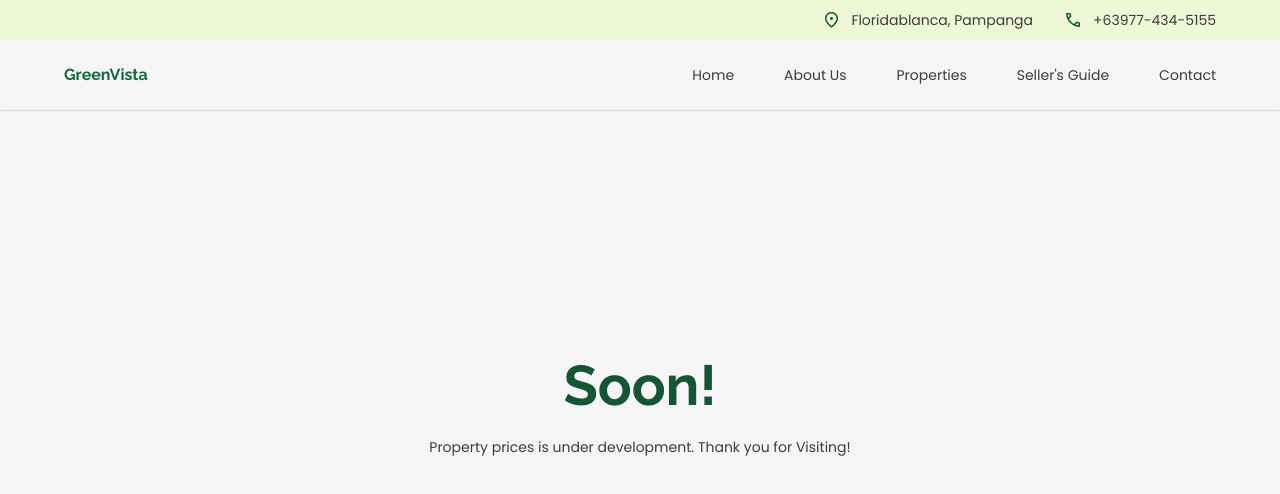
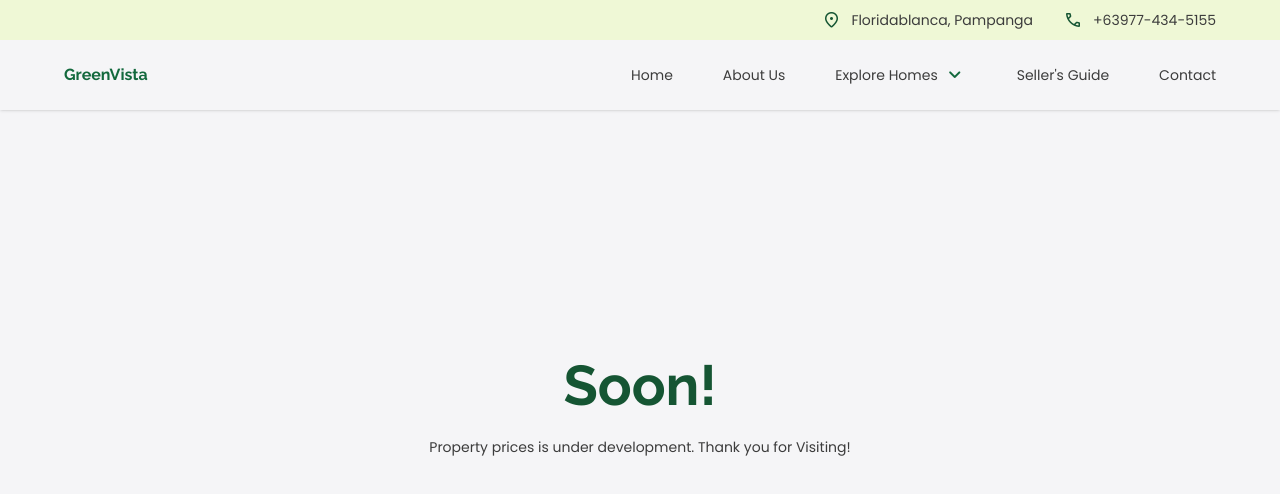
Before and after one commit to ejwebdev/greenvista, a React (Vite) app: page /#/price-lists in a window 1280 px wide. Shown: the top 494 px of the page. Built offline with nearby package versions, Linux system fonts and the light colour scheme.

Commit message:
Tailwind and React

```diff
--- a/src/components/header-page/Header.jsx
+++ b/src/components/header-page/Header.jsx
@@ -1,3 +1,4 @@
+import { Link } from "react-router-dom";
 import { useState, useEffect } from "react";
 import { useNavigate } from "react-router-dom";
 import "./header.css";
@@ -42,6 +43,11 @@ function Header() {
         setIsMenuOpen(!isMenuOpen);
     };
 
+    const [isDropdownOpen, setIsDropdownOpen] = useState(false);
+    const toggleDropdown = () => {
+        setIsDropdownOpen(!isDropdownOpen);
+    };
+
     const smoothScroll = (id) => {
         const element = document.getElementById(id);
         if (element) {
@@ -55,6 +61,7 @@ function Header() {
     const links = (id, event) => {
         event.preventDefault();
         setIsMenuOpen(false);
+        setIsDropdownOpen(false);
 
         if (window.location.pathname === "/") {
             smoothScroll(id);
@@ -62,6 +69,11 @@ function Header() {
             navigate("/", { replace: true });
             setTimeout(() => smoothScroll(id), 0);
         }
+    };
+
+    const pageClick = () => {
+        setIsMenuOpen(false);
+        setIsDropdownOpen(false);
     };
 
     return (
@@ -97,11 +109,36 @@ function Header() {
                     </li>
                     <li>
                         <a
-                            href="#properties"
-                            onClick={(e) => links("properties", e)}
+                            href=""
+                            onClick={(e) => {
+                                e.preventDefault();
+                                toggleDropdown();
+                            }}
                         >
-                            Properties
+                            Explore Homes
+                            <span className="material-symbols-rounded">
+                                keyboard_arrow_down
+                            </span>
                         </a>
+                        <ul
+                            className={`dropdown ${
+                                isDropdownOpen ? "open" : "hidden"
+                            }`}
+                        >
+                            <li>
+                                <a
+                                    href="#properties"
+                                    onClick={(e) => links("properties", e)}
+                                >
+                                    Properties
+                                </a>
+                            </li>
+                            <li>
+                                <Link to="price-lists" onClick={pageClick}>
+                                    House and Lot
+                                </Link>
+                            </li>
+                        </ul>
                     </li>
                     <li>
                         <a
--- a/src/components/header-page/header.css
+++ b/src/components/header-page/header.css
@@ -22,17 +22,35 @@
 }
 .nav > ul {
     @apply absolute flex flex-col w-full top-[70px] gap-y-[30px] py-[30px] bg-priBG transition-all duration-300 ease-out;
-    @apply md:static md:flex-row md:w-auto md:top-auto md:gap-x-[50px] md:py-0 md:bg-inherit md:left-auto;
+    @apply md:static md:flex-row md:w-auto md:h-full md:top-auto md:gap-x-[50px] md:py-0 md:bg-inherit md:left-auto;
 }
 .nav > ul > li {
-    @apply w-priWidth mx-auto;
-    @apply md:w-auto;
+    @apply relative w-priWidth mx-auto;
+    @apply md:w-auto md:flex md:h-full;
 }
-.nav-top > div > p,
-.nav > ul > li > a {
+.nav-top > div > p {
     @apply hover:text-priColor;
+}
+.nav > ul > li a {
+    @apply flex items-center gap-x-[5px] hover:text-priColor;
+}
+.nav > ul > li a > span {
+    @apply text-priColor;
+}
+.nav .dropdown {
+    @apply hidden relative bg-priBG flex-col left-0 mt-[30px] gap-y-[30px];
+    @apply md:absolute md:mt-0 md:top-[70px] md:gap-y-[20px] md:w-[150px] md:p-[20px] md:border-t md:border-t-priColor md:shadow;
+}
+.nav > ul > li:hover > .dropdown,
+.nav .dropdown.open {
+    @apply flex;
 }
 .nav > span {
     @apply text-[30px] text-priBold;
     @apply md:hidden;
 }
+
+.nav > span {
+    @apply text-[30px] text-priBold;
+    @apply md:hidden;
+}
```
